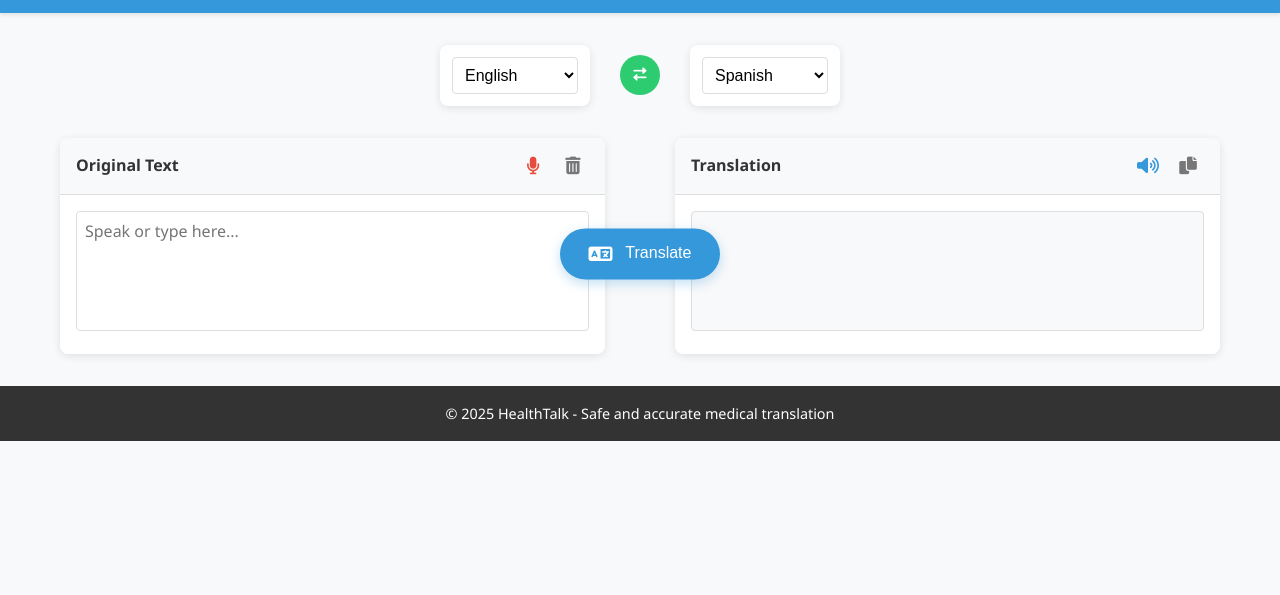
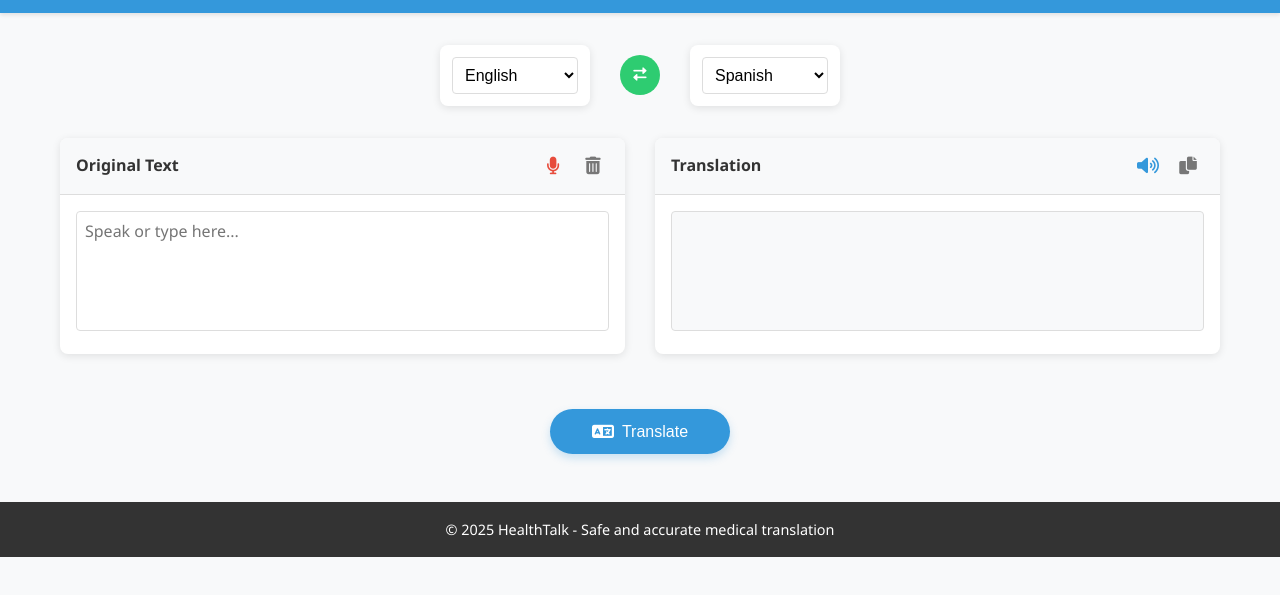
Before and after one commit to leonardosanch/medical_app, a website: page frontend/index.html in a window 1280 px wide. Shown: the part 101-696 px from the top of the page. Drawn offline with Linux system fonts and the light colour scheme.

Commit message:
modificacion del css ajustes tamaño de boton

```diff
--- a/frontend/index.html
+++ b/frontend/index.html
@@ -86,10 +86,6 @@
           </div>
         </div>
 
-        <button id="translateBtn" class="translate-btn">
-          <i class="fas fa-language"></i> Translate
-        </button>
-
         <div class="transcript-box target-transcript">
           <div class="transcript-header">
             <h3>Translation</h3>
@@ -114,6 +110,13 @@
             <div id="translatedText" class="translated-text"></div>
           </div>
         </div>
+
+        <!-- Nuevo contenedor para el botón de traducción -->
+        <div class="translate-btn-container">
+          <button id="translateBtn" class="translate-btn">
+            <i class="fas fa-language"></i> Translate
+          </button>
+        </div>
       </div>
 
       <div id="statusMessage" class="status-message hidden"></div>
--- a/frontend/static/css/style.css
+++ b/frontend/static/css/style.css
@@ -209,27 +209,39 @@ header h1 {
   background-color: #f8f9fa;
 }
 
-/* Translation Button - Ajustes estéticos */
+/* Translation Button - Nuevo estilo */
+.translate-btn-container {
+  width: 100%;
+  display: flex;
+  justify-content: center;
+  margin: 1rem 0;
+}
+
 .translate-btn {
   background-color: var(--primary-color);
   color: white;
   border: none;
-  border-radius: var(--border-radius);
-  padding: 0.5rem 1rem; /* Reducir el padding */
-  font-size: 0.9rem; /* Reducir tamaño de fuente */
+  border-radius: 30px;
+  padding: 0.75rem 1.5rem;
+  font-size: 1rem;
   cursor: pointer;
   transition: var(--transition);
   display: flex;
   align-items: center;
   justify-content: center;
-  gap: 0.3rem;
-  margin: 0.5rem auto; /* Reducir margen vertical */
-  min-width: 120px; /* Reducir ancho mínimo */
-  max-width: 150px; /* Limitar ancho máximo */
+  gap: 0.5rem;
+  min-width: 140px;
+  box-shadow: 0 4px 8px rgba(52, 152, 219, 0.25);
 }
 
 .translate-btn:hover {
   background-color: var(--primary-dark);
+  transform: scale(1.05);
+  box-shadow: 0 6px 16px rgba(52, 152, 219, 0.4);
+}
+
+.translate-btn i {
+  font-size: 1.1rem;
 }
 
 /* Recording Indicator */
@@ -315,45 +327,28 @@ footer {
 @media (min-width: 768px) {
   .transcription-area {
     flex-direction: row;
+    flex-wrap: wrap;
     justify-content: space-between;
-    gap: 70px;
-    position: relative;
-    padding: 0;
+    gap: 30px;
   }
 
   .source-transcript, .target-transcript {
     flex: 1;
-    max-width: calc(50% - 35px);
+    max-width: calc(50% - 15px);
+    margin-bottom: 0;
+  }
+
+  .translate-btn-container {
+    order: 3;
+    margin-top: 25px;
   }
 
   .translate-btn {
-    position: absolute;
-    top: 50%;
-    left: 50%;
-    transform: translate(-50%, -50%);
-    z-index: 10;
-    height: auto;
-    width: auto;
-    flex-direction: row;
-    padding: 1rem 2rem;
-    font-size: 1rem;
-    min-width: 160px;
-    white-space: nowrap;
-    background-color: var(--primary-color);
-    border-radius: 30px; /* Bordes más redondeados */
-    box-shadow: 0 4px 12px rgba(52, 152, 219, 0.3); /* Sombra suave */
-  }
-
-  .translate-btn:hover {
-    transform: translate(-50%, -50%) scale(1.05); /* Efecto de escala al hover */
-    box-shadow: 0 6px 16px rgba(52, 152, 219, 0.4);
-  }
-
-  .translate-btn i {
-    margin: 0 8px 0 0; /* Espaciado entre icono y texto */
-    font-size: 1.2rem; /* Tamaño de icono */
+    min-width: 180px;
+    padding: 0.85rem 2rem;
   }
 }
+
 @media (max-width: 767px) {
   .language-box {
     min-width: 120px;
@@ -365,6 +360,11 @@ footer {
 
   .transcript-content {
     min-height: 120px;
+  }
+
+  .translate-btn {
+    width: 80%;
+    max-width: 200px;
   }
 }
 
```
